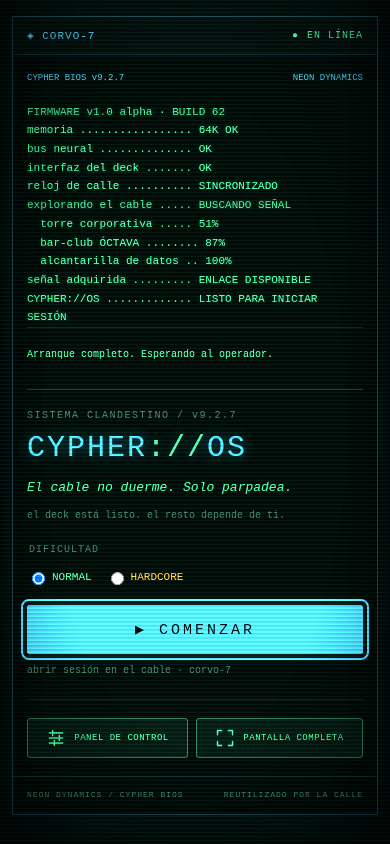
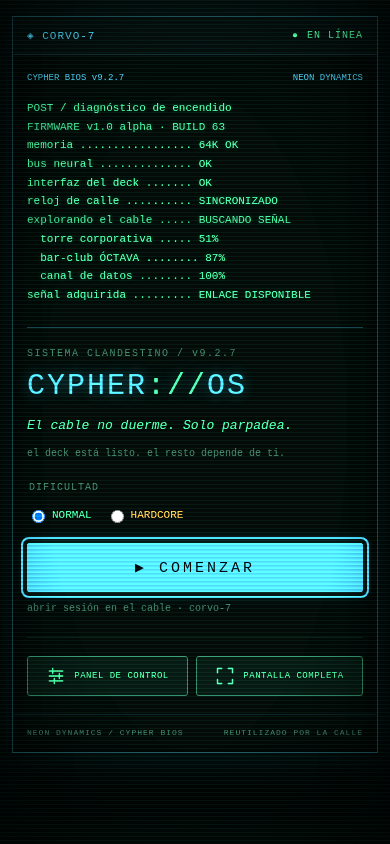
Before and after one commit to marcoslm/cypher-os-netrunner, a website: page cypher_os.html in a window 390 px wide. Drawn offline with Linux system fonts and the light colour scheme.

Commit message:
Simplifica el boot y elimina mensajes redundantes

```diff
--- a/cypher_os.css
+++ b/cypher_os.css
@@ -796,20 +796,18 @@ button.btn{
 .deck-header,.deck-footer{flex:0 0 auto;}
 .deck-screen{display:flex;flex-direction:column;min-height:0;padding:24px 28px 20px;}
 .deck-screen>*{flex:0 0 auto;}
-.deck-screen #boot{flex:0 1 276px;min-height:72px;}
+.deck-screen #boot{flex:0 1 252px;min-height:72px;}
 .bios-heading{display:flex;justify-content:space-between;gap:12px;color:var(--cyan);font-size:11px;letter-spacing:1px;margin-bottom:16px;}
-#boot{height:276px;overflow:auto;font-size:13px;line-height:1.75;color:var(--verde);scrollbar-width:thin;
+#boot{height:252px;overflow:auto;font-size:13px;line-height:1.75;color:var(--verde);scrollbar-width:thin;
   text-shadow:0 0 5px rgba(77,255,166,.25);}
 #boot .line{white-space:pre-wrap;overflow-wrap:anywhere;}
-#boot .brand,#boot .ok,#boot .sig,#boot .end{color:var(--verde);}
+#boot .brand,#boot .ok,#boot .sig{color:var(--verde);}
 #boot .dim{color:#43df92;}
 #boot .line:last-child::after{content:"▌";color:var(--verde);animation:deckCursor 1s steps(1) infinite;}
 @keyframes deckCursor{50%{opacity:0;}}
-.boot-footer{min-height:44px;display:flex;align-items:center;justify-content:space-between;gap:12px;border-top:1px solid rgba(77,255,166,.12);padding-top:10px;}
-#intro-boot-status{font-size:11px;color:var(--ambar);margin:0;}
-.intro-ready #intro-boot-status{color:var(--verde);}
-.intro-memory #intro-boot-status{color:var(--ambar);}
-#intro-skip{font-size:10px;letter-spacing:1px;white-space:nowrap;min-height:36px;}
+#intro-memory-status{font-size:11px;line-height:1.5;color:var(--ambar);margin:10px 0 0;}
+#intro-memory-status:empty{display:none;}
+#intro-skip{align-self:flex-end;margin-top:10px;font-size:10px;letter-spacing:1px;white-space:nowrap;min-height:36px;}
 #intro-menu{display:grid;grid-template-columns:minmax(0,1fr) minmax(240px,.85fr);gap:24px 30px;margin-top:24px;
   padding-top:24px;border-top:1px solid rgba(77,216,255,.25);animation:deckMenu .35s ease-out;}
 #intro-menu.hidden{display:none;}
@@ -854,19 +852,19 @@ html.motion-off #boot .line:last-child::after{animation:none;}
 @media(max-width:620px){
   #intro{padding:16px 12px;}
   #intro-body{max-height:none;}
-  .deck-screen #boot{flex-basis:228px;}
+  .deck-screen #boot{flex-basis:210px;}
   .deck-header,.deck-footer{padding:12px 14px;gap:8px;}
   .deck-id{font-size:11px;letter-spacing:1px;}
   .deck-id span{display:none;}
   .deck-screen{padding:18px 14px;}
   .bios-heading{font-size:9px;letter-spacing:0;flex-wrap:wrap;}
-  #boot{height:228px;font-size:11px;line-height:1.7;}
+  #boot{height:210px;font-size:11px;line-height:1.7;}
   #intro-menu{grid-template-columns:1fr;gap:20px;margin-top:18px;padding-top:20px;}
   #intro .intro-logo{font-size:30px;}
   .intro-settings{gap:8px;}
   #intro .intro-controls{font-size:9px;flex:1 1 auto;justify-content:center;}
   .deck-footer{flex-wrap:wrap;font-size:8px;}
-  #intro-boot-status{font-size:10px;}
+  #intro-memory-status{font-size:10px;}
 }
 
 /* ---- FLATLINE ---- */
--- a/cypher_os.html
+++ b/cypher_os.html
@@ -7,7 +7,7 @@
 <meta http-equiv="Pragma" content="no-cache">
 <meta http-equiv="Expires" content="0">
 <title>CYPHER://OS  ·  v9.2.7</title>
-<link rel="stylesheet" href="cypher_os.css?v=38">
+<link rel="stylesheet" href="cypher_os.css?v=39">
 </head>
 <body>
 
@@ -104,15 +104,12 @@
   <section id="intro-body" aria-label="Consola CORVO-7">
     <header class="deck-header">
       <span class="deck-id">◈ CORVO-7 <span>/ CIBERDECK</span></span>
-      <span id="intro-power" class="deck-power">ENCENDIENDO</span>
+      <span id="intro-power" class="deck-power" role="status" aria-live="polite" aria-atomic="true">ENCENDIENDO</span>
     </header>
     <div class="deck-screen">
       <div class="bios-heading"><span>CYPHER BIOS v9.2.7</span><span>NEON DYNAMICS</span></div>
       <div id="boot" role="region" aria-label="Registro de arranque" tabindex="0"><div id="boot-body"></div></div>
-      <div class="boot-footer">
-        <p id="intro-boot-status" role="status" aria-live="polite" aria-atomic="true">Encendiendo el ciberdeck…</p>
-        <button type="button" id="intro-skip" class="btn">OMITIR ARRANQUE</button>
-      </div>
+      <button type="button" id="intro-skip" class="btn">OMITIR ARRANQUE</button>
       <div id="intro-menu" class="hidden" inert>
         <div class="intro-identity">
           <div class="intro-sub">SISTEMA CLANDESTINO / v9.2.7</div>
@@ -129,6 +126,7 @@
           </fieldset>
           <button type="button" id="intro-start" data-action="startIntro">▶ COMENZAR</button>
           <p class="intro-hint">abrir sesión en el cable · corvo-7</p>
+          <p id="intro-memory-status" role="status" aria-live="polite" aria-atomic="true"></p>
         </div>
         <div class="intro-settings">
           <button type="button" class="btn intro-controls" data-action="openControls"><svg viewBox="0 0 24 24" aria-hidden="true" focusable="false"><path d="M4 6h16M4 12h16M4 18h16M8 3v6M16 9v6M10 15v6"/></svg> PANEL DE CONTROL</button>
@@ -205,11 +203,11 @@
 <div id="skilltree-overlay" class="hidden"></div>
 
 <script src="cypher_os_help.js?v=38"></script>
-<script src="cypher_os_data.js?v=5"></script>
+<script src="cypher_os_data.js?v=6"></script>
 <script src="cypher_os_core.js?v=6"></script>
 <script src="cypher_os_audio.js?v=6"></script>
 <script src="cypher_os_grid.js?v=8"></script>
 <script src="cypher_os_combat.js?v=4"></script>
-<script src="cypher_os_ui.js?v=18"></script>
+<script src="cypher_os_ui.js?v=19"></script>
 </body>
 </html>
--- a/cypher_os_data.js
+++ b/cypher_os_data.js
@@ -733,7 +733,7 @@ var MUSIC_TRACKS = {
 
 var BOOT_LINES = [
   ["POST / diagnóstico de encendido", "brand"],
-  ["FIRMWARE v1.0 alpha · BUILD 62", "dim"],
+  ["FIRMWARE v1.0 alpha · BUILD 63", "dim"],
   ["memoria ................. 64K OK", "ok"],
   ["bus neural .............. OK", "ok"],
   ["interfaz del deck ....... OK", "ok"],
@@ -741,9 +741,8 @@ var BOOT_LINES = [
   ["explorando el cable ..... BUSCANDO SEÑAL", "dim"],
   ["  torre corporativa ..... 51%", "sig"],
   ["  bar-club ÓCTAVA ........ 87%", "sig"],
-  ["  alcantarilla de datos .. 100%", "ok"],
-  ["señal adquirida ......... ENLACE DISPONIBLE", "ok"],
-  ["CYPHER://OS ............. LISTO PARA INICIAR SESIÓN", "end"]
+  ["  canal de datos ........ 100%", "ok"],
+  ["señal adquirida ......... ENLACE DISPONIBLE", "ok"]
 ];
 
 /* ---- combate: fases por tier (las consume cypher_os_combat.js) ---- */
--- a/cypher_os_ui.js
+++ b/cypher_os_ui.js
@@ -99,9 +99,8 @@ function finishIntroBoot(){
   if(menu){ menu.classList.remove("hidden"); menu.inert=false; menu.removeAttribute("inert"); }
   if(skip){ skip.classList.add("hidden"); skip.disabled=true; }
   if(log){ log.scrollTop=log.scrollHeight; log.setAttribute("tabindex","0"); }
-  var power=document.getElementById("intro-power"), status=document.getElementById("intro-boot-status");
+  var power=document.getElementById("intro-power");
   if(power) power.textContent="EN LÍNEA";
-  if(status) status.textContent="Arranque completo. Esperando al operador.";
   _entryMode=S ? "intro" : null;
   if(AC && AC.state==="running") sound.bootEnd();
   syncGameInputLock();
@@ -121,9 +120,10 @@ function runBoot(){
   if(skip){ skip.classList.remove("hidden"); skip.disabled=false; }
   var log=document.getElementById("boot");
   if(log){ log.scrollTop=0; log.setAttribute("tabindex","-1"); }
-  var power=document.getElementById("intro-power"), status=document.getElementById("intro-boot-status");
+  var power=document.getElementById("intro-power");
   if(power) power.textContent="ENCENDIENDO";
-  if(status) status.textContent="Encendiendo el ciberdeck…";
+  var memoryStatus=document.getElementById("intro-memory-status");
+  if(memoryStatus) memoryStatus.textContent="";
   syncGameInputLock();
   if(skip && skip.focus) skip.focus({preventScroll:true});
   if(!decorativeMotion()){ finishIntroBoot(); return; }
@@ -1404,8 +1404,8 @@ ACTIONS.backToIntro = function(){
       _bootStarted=false; _entryMode="boot"; finishIntroBoot();
       updateLegendaryOption(); initDifficultySelect();
       if(introEl) introEl.classList.toggle("intro-memory",!persisted);
-      var introStatus=document.getElementById("intro-boot-status");
-      if(!persisted && introStatus) introStatus.textContent="Sesión en memoria. No se pudo guardar: recargar puede perder tu progreso.";
+      var introStatus=document.getElementById("intro-memory-status");
+      if(introStatus) introStatus.textContent=persisted?"":"Sesión en memoria. No se pudo guardar: recargar puede perder tu progreso.";
       if(persisted) msg("partida guardada. intro lista para continuar.","verde");
       else msg("no se pudo guardar en este dispositivo. tu partida sigue viva en memoria hasta que recargues la página.","ambar");
     }
```
Also changed, not shown: tests/e2e/deck-responsive.spec.js (+6 -1 lines), tests/e2e/entry-input-lock.spec.js (+1 -1 lines), tests/e2e/intro-boot.spec.js (+5 -5 lines), tests/e2e/intro-return.spec.js (+2 -1 lines), tests/intro-boot.js (+9 -1 lines), tests/save-resume.js (+2 -1 lines).
